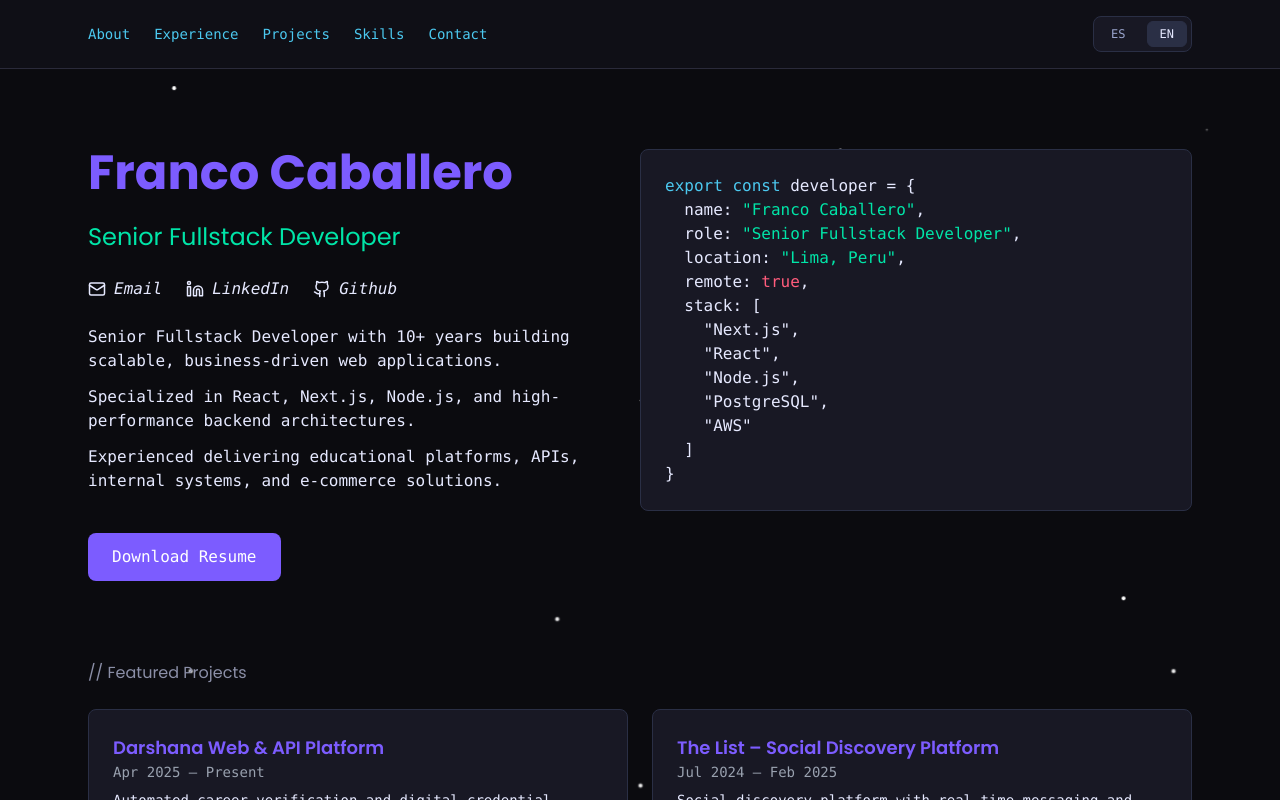
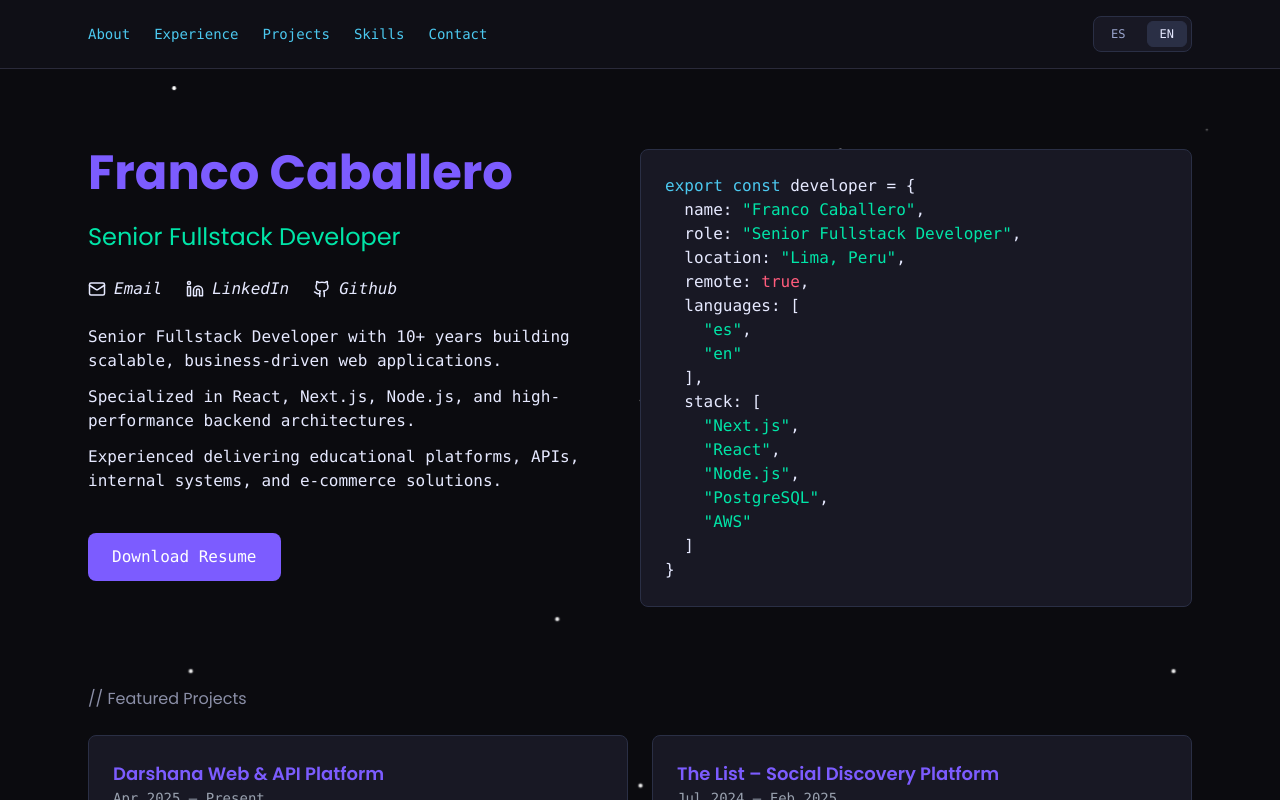
Before and after one commit to hansgianfranco/franco-caballero-dev, a Next.js app: page /en in a window 1280 px wide. Shown: the top 800 px of the page. Built offline with nearby package versions, Linux system fonts and the light colour scheme.

Commit message:
update code

```diff
--- a/components/Hero.tsx
+++ b/components/Hero.tsx
@@ -12,6 +12,15 @@ export default function Hero({ personal, profile, meta }: { personal: Personal,
   const email = personal?.contact?.email
     ? atob(personal.contact.email)
     : "";
+
+  const developer = {
+    name: personal?.name,
+    role: personal?.title,
+    location: personal?.contact?.location,
+    remote: personal?.contact?.remote ?? false,
+    language: ["es", "en"],
+    stack: ["Next.js", "React", "Node.js", "PostgreSQL", "AWS"]
+  };
 
   const summary = profile?.summary || [];
 
@@ -94,21 +103,32 @@ export default function Hero({ personal, profile, meta }: { personal: Personal,
         <div className="bg-card border border-outline rounded-lg p-6">
           <pre className="whitespace-pre-wrap wrap-break-words text-sm sm:text-base">
             <code>
-              <span className="text-accent">export const</span> developer = {"{"}
-              {"\n"}  name: <span className="text-secondary">&quot;{personal?.name}&quot;</span>,
-              {"\n"}  role: <span className="text-secondary">&quot;{personal?.title}&quot;</span>,
-              {"\n"}  location: <span className="text-secondary">&quot;{personal?.contact?.location}&quot;</span>,
-              {"\n"}  remote: <span className="text-danger">
-                {personal?.contact?.remote ? "true" : "false"}
-              </span>,
-              {"\n"}  stack: [
-              {"\n"}    &quot;Next.js&quot;,
-              {"\n"}    &quot;React&quot;,
-              {"\n"}    &quot;Node.js&quot;,
-              {"\n"}    &quot;PostgreSQL&quot;,
-              {"\n"}    &quot;AWS&quot;
-              {"\n"}  ]
-              {"\n"}{"}"}
+              <span className="text-accent">export const</span> developer = &#123;{"\n"}
+              &nbsp;&nbsp;name: <span className="text-secondary">&quot;{developer.name}&quot;</span>,{"\n"}
+              &nbsp;&nbsp;role: <span className="text-secondary">&quot;{developer.role}&quot;</span>,{"\n"}
+              &nbsp;&nbsp;location: <span className="text-secondary">&quot;{developer.location}&quot;</span>,{"\n"}
+              &nbsp;&nbsp;remote: <span className={developer.remote ? "text-danger" : "text-muted"}>
+                {developer.remote ? "true" : "false"}
+              </span>,{"\n"}
+              &nbsp;&nbsp;languages: [ {"\n"}
+              {developer.language.map((lang, i) => (
+                <span key={i}>
+                  &nbsp;&nbsp;&nbsp;&nbsp;<span className="text-secondary">&quot;{lang}&quot;</span>
+                  {i < developer.language.length - 1 ? "," : ""}
+                  {"\n"}
+                </span>
+              ))}
+              &nbsp;&nbsp;],{"\n"}
+              &nbsp;&nbsp;stack: [ {"\n"}
+              {developer.stack.map((tech, i) => (
+                <span key={i}>
+                  &nbsp;&nbsp;&nbsp;&nbsp;<span className="text-secondary">&quot;{tech}&quot;</span>
+                  {i < developer.stack.length - 1 ? "," : ""}
+                  {"\n"}
+                </span>
+              ))}
+              &nbsp;&nbsp;]{"\n"}
+              &#125;
             </code>
           </pre>
         </div>
```
